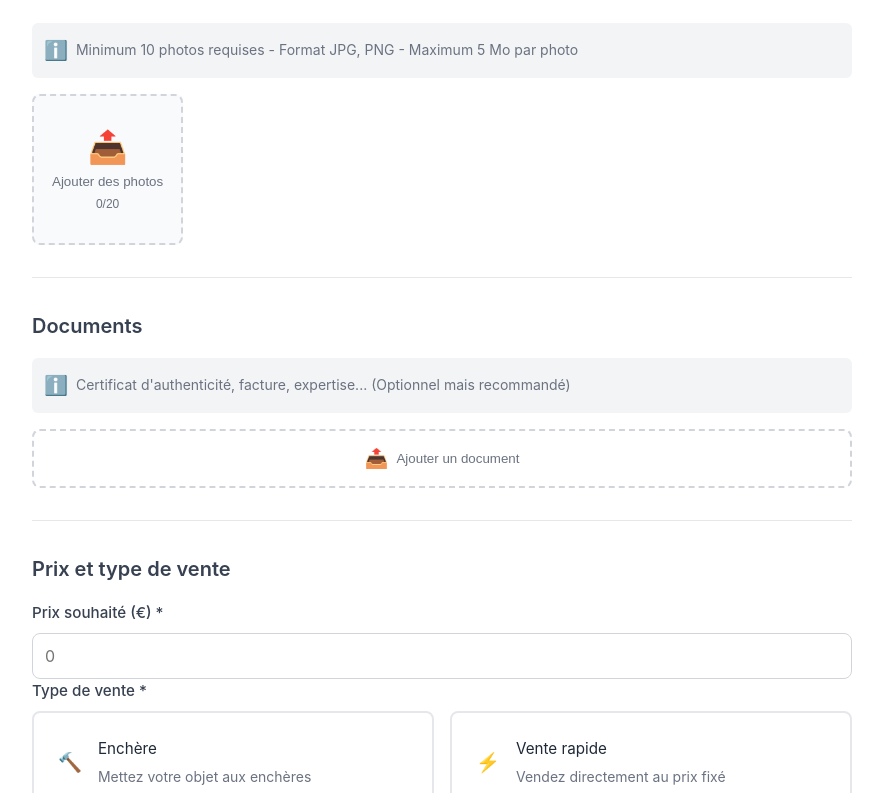
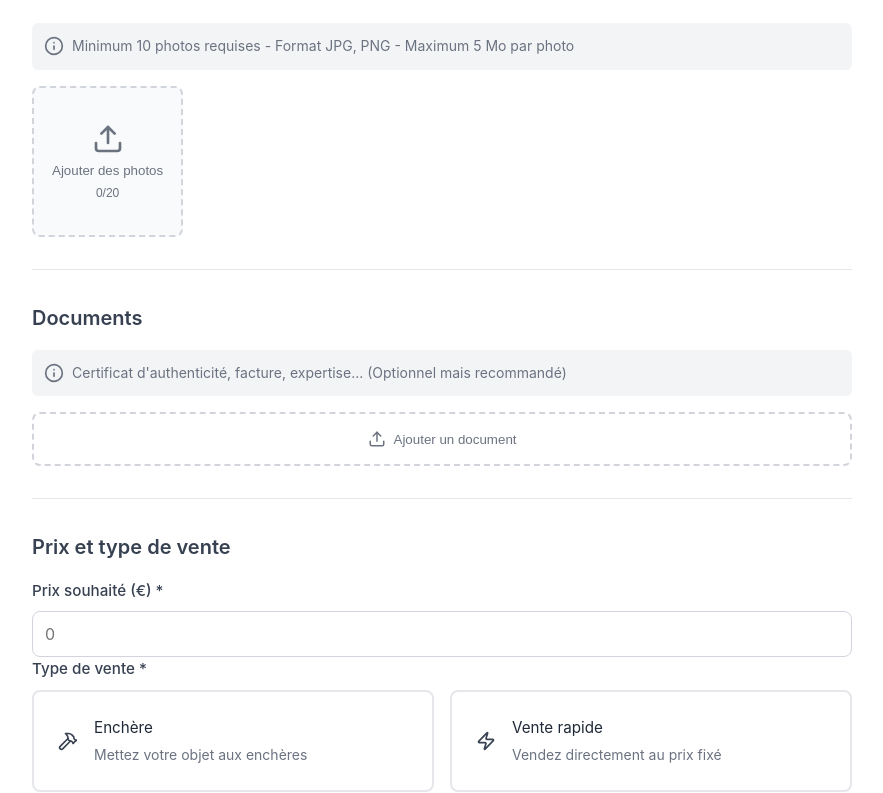
Before and after one commit to Valentin460/ESGI-Purple-Dog, a Vue app in the folder front/: page /publier in a window 1280 px wide. Shown: the part 849-1642 px from the top of the page, without its empty margins (198-1081 px from the left). Built offline with nearby package versions, Linux system fonts and the light colour scheme.

Commit message:
feat: enhance publication form with improved input structure and add lucide-vue-next icons

```diff
--- a/front/package.json
+++ b/front/package.json
@@ -15,6 +15,7 @@
     "format": "prettier --write --experimental-cli src/"
   },
   "dependencies": {
+    "lucide-vue-next": "^0.556.0",
     "pinia": "^3.0.4",
     "vue": "^3.5.25",
     "vue-router": "^4.6.3"
--- a/front/src/components/PublierObjet.vue
+++ b/front/src/components/PublierObjet.vue
@@ -15,7 +15,13 @@
 
           <div class="form-group">
             <label for="nom">Nom de l'objet *</label>
-            <input type="text" id="nom" v-model="formData.nom" required placeholder="Ex: Vase Art Déco en cristal" />
+            <input
+              type="text"
+              id="nom"
+              v-model="formData.nom"
+              required
+              placeholder="Ex: Vase Art Déco en cristal"
+            />
           </div>
 
           <div class="form-group">
@@ -36,33 +42,66 @@
           <div class="form-row">
             <div class="form-group">
               <label for="hauteur">Hauteur (cm) *</label>
-              <input type="number" id="hauteur" v-model.number="formData.dimensions.hauteur" required placeholder="0"
-                min="0" step="0.1" />
+              <input
+                type="number"
+                id="hauteur"
+                v-model.number="formData.dimensions.hauteur"
+                required
+                placeholder="0"
+                min="0"
+                step="0.1"
+              />
             </div>
 
             <div class="form-group">
               <label for="largeur">Largeur (cm) *</label>
-              <input type="number" id="largeur" v-model.number="formData.dimensions.largeur" required placeholder="0"
-                min="0" step="0.1" />
+              <input
+                type="number"
+                id="largeur"
+                v-model.number="formData.dimensions.largeur"
+                required
+                placeholder="0"
+                min="0"
+                step="0.1"
+              />
             </div>
 
             <div class="form-group">
               <label for="profondeur">Profondeur (cm) *</label>
-              <input type="number" id="profondeur" v-model.number="formData.dimensions.profondeur" required
-                placeholder="0" min="0" step="0.1" />
+              <input
+                type="number"
+                id="profondeur"
+                v-model.number="formData.dimensions.profondeur"
+                required
+                placeholder="0"
+                min="0"
+                step="0.1"
+              />
             </div>
           </div>
 
           <div class="form-group">
             <label for="poids">Poids (kg) *</label>
-            <input type="number" id="poids" v-model.number="formData.poids" required placeholder="0" min="0"
-              step="0.1" />
+            <input
+              type="number"
+              id="poids"
+              v-model.number="formData.poids"
+              required
+              placeholder="0"
+              min="0"
+              step="0.1"
+            />
           </div>
 
           <div class="form-group">
             <label for="description">Description *</label>
-            <textarea id="description" v-model="formData.description" required
-              placeholder="Décrivez votre objet en détail : époque, matériaux, état, provenance..." rows="6"></textarea>
+            <textarea
+              id="description"
+              v-model="formData.description"
+              required
+              placeholder="Décrivez votre objet en détail : époque, matériaux, état, provenance..."
+              rows="6"
+            ></textarea>
             <span class="char-count">{{ formData.description.length }} caractères</span>
           </div>
         </div>
@@ -71,26 +110,37 @@
         <div class="form-section">
           <h2>Photos *</h2>
           <p class="section-info">
-            <span class="icon-info">ℹ️</span>
+            <InfoIcon :size="20" class="icon-info" />
             Minimum 10 photos requises - Format JPG, PNG - Maximum 5 Mo par photo
           </p>
 
           <div class="photos-upload-zone">
-            <input type="file" ref="photosInput" @change="handlePhotosUpload" accept="image/jpeg,image/png,image/jpg"
-              multiple style="display: none" />
+            <input
+              type="file"
+              ref="photosInput"
+              @change="handlePhotosUpload"
+              accept="image/jpeg,image/png,image/jpg"
+              multiple
+              style="display: none"
+            />
 
             <div class="photos-grid">
               <div v-for="(photo, index) in formData.photos" :key="index" class="photo-preview">
                 <img :src="photo.preview" :alt="`Photo ${index + 1}`" />
                 <button type="button" @click="removePhoto(index)" class="remove-photo-btn">
-                  ✕
+                  <XIcon :size="16" />
                 </button>
                 <span class="photo-number">{{ index + 1 }}</span>
               </div>
 
-              <button type="button" @click="$refs.photosInput.click()" class="add-photo-btn"
-                :class="{ disabled: formData.photos.length >= 20 }" :disabled="formData.photos.length >= 20">
-                <span class="icon-upload">📤</span>
+              <button
+                type="button"
+                @click="$refs.photosInput.click()"
+                class="add-photo-btn"
+                :class="{ disabled: formData.photos.length >= 20 }"
+                :disabled="formData.photos.length >= 20"
+              >
+                <UploadIcon :size="32" class="icon-upload" />
                 <span>Ajouter des photos</span>
                 <small>{{ formData.photos.length }}/20</small>
               </button>
@@ -104,26 +154,32 @@
         <div class="form-section">
           <h2>Documents</h2>
           <p class="section-info">
-            <span class="icon-info">ℹ️</span>
+            <InfoIcon :size="20" class="icon-info" />
             Certificat d'authenticité, facture, expertise... (Optionnel mais recommandé)
           </p>
 
           <div class="documents-upload-zone">
-            <input type="file" ref="documentsInput" @change="handleDocumentsUpload" accept=".pdf,.jpg,.jpeg,.png"
-              multiple style="display: none" />
+            <input
+              type="file"
+              ref="documentsInput"
+              @change="handleDocumentsUpload"
+              accept=".pdf,.jpg,.jpeg,.png"
+              multiple
+              style="display: none"
+            />
 
             <div class="documents-list">
               <div v-for="(doc, index) in formData.documents" :key="index" class="document-item">
-                <span class="icon-file">📄</span>
+                <FileTextIcon :size="20" class="icon-file" />
                 <span class="document-name">{{ doc.name }}</span>
                 <span class="document-size">{{ formatFileSize(doc.size) }}</span>
                 <button type="button" @click="removeDocument(index)" class="remove-doc-btn">
-                  ✕
+                  <XIcon :size="16" />
                 </button>
               </div>
 
               <button type="button" @click="$refs.documentsInput.click()" class="add-document-btn">
-                <span class="icon-upload-small">📤</span>
+                <UploadIcon :size="18" class="icon-upload-small" />
                 <span>Ajouter un document</span>
               </button>
             </div>
@@ -136,8 +192,15 @@
 
           <div class="form-group">
             <label for="prix">Prix souhaité (€) *</label>
-            <input type="number" id="prix" v-model.number="formData.prix" required placeholder="0" min="0"
-              step="0.01" />
+            <input
+              type="number"
+              id="prix"
+              v-model.number="formData.prix"
+              required
+              placeholder="0"
+              min="0"
+              step="0.01"
+            />
           </div>
 
           <div class="form-group">
@@ -146,7 +209,7 @@
               <label class="radio-label">
                 <input type="radio" v-model="formData.typeVente" value="enchere" required />
                 <div class="radio-content">
-                  <span class="icon-gavel">🔨</span>
+                  <HammerIcon :size="20" class="icon-gavel" />
                   <div>
                     <strong>Enchère</strong>
                     <p>Mettez votre objet aux enchères</p>
@@ -157,7 +220,7 @@
               <label class="radio-label">
                 <input type="radio" v-model="formData.typeVente" value="vente-rapide" required />
                 <div class="radio-content">
-                  <span class="icon-zap">⚡</span>
+                  <ZapIcon :size="20" class="icon-zap" />
                   <div>
                     <strong>Vente rapide</strong>
                     <p>Vendez directement au prix fixé</p>
@@ -170,13 +233,12 @@
           <!-- Options spécifiques aux enchères -->
           <div v-if="formData.typeVente === 'enchere'" class="enchere-options">
             <div class="info-enchere">
-              <span class="icon-info">ℹ️</span>
+              <InfoIcon :size="20" class="icon-info" />
               <div>
                 <p><strong>Fonctionnement des enchères :</strong></p>
                 <ul>
                   <li>Votre prix souhaité devient automatiquement le prix minimum de vente</li>
                   <li>Le prix de départ est calculé automatiquement à -10% du prix souhaité</li>
-                  <li>L'objet ne sera vendu que si les enchères atteignent le prix minimum</li>
                   <li>L'objet ne sera vendu que si les enchères atteignent le prix minimum</li>
                   <li>Durée par défaut : 7 jours</li>
                 </ul>
@@ -184,16 +246,22 @@
             </div>
 
             <div class="form-group">
-              <label>Prix minimum de vente : {{ formData.prix ? formData.prix.toFixed(2) : '0.00' }} €</label>
-              <p class="info-text">Correspond à votre prix souhaité. L'objet ne sera pas vendu en dessous de ce prix.
+              <label
+                >Prix minimum de vente :
+                {{ formData.prix ? formData.prix.toFixed(2) : '0.00' }} €</label
+              >
+              <p class="info-text">
+                Correspond à votre prix souhaité. L'objet ne sera pas vendu en dessous de ce prix.
               </p>
             </div>
 
             <div class="form-group">
-              <label>Prix de départ de l'enchère : {{ prixDepartRecommande }} € (-10% automatique)</label>
+              <label
+                >Prix de départ de l'enchère : {{ prixDepartRecommande }} € (-10%
+                automatique)</label
+              >
               <p class="info-text">Calculé automatiquement à partir de votre prix souhaité</p>
             </div>
-
           </div>
         </div>
 
@@ -204,7 +272,7 @@
 
         <div v-if="success" class="success-message">
           <div class="success-icon">
-            ✓
+            <CheckIcon :size="24" />
           </div>
           <div>
             <strong>Objet publié avec succès !</strong>
@@ -214,11 +282,9 @@
 
         <!-- Boutons -->
         <div class="form-actions">
-          <button type="button" class="btn-cancel" @click="handleCancel">
-            Annuler
-          </button>
+          <button type="button" class="btn-cancel" @click="handleCancel">Annuler</button>
           <button type="submit" class="btn-submit" :disabled="isSubmitting">
-            {{ isSubmitting ? 'Publication en cours...' : 'Publier l\'objet' }}
+            {{ isSubmitting ? 'Publication en cours...' : "Publier l'objet" }}
           </button>
         </div>
       </form>
@@ -228,6 +294,15 @@
 
 <script setup>
 import { ref, computed, watch } from 'vue'
+import {
+  InfoIcon,
+  UploadIcon,
+  XIcon,
+  FileTextIcon,
+  HammerIcon,
+  ZapIcon,
+  CheckIcon,
+} from 'lucide-vue-next'
 import ArticleDetail from './ArticleDetail.vue'
 
 const formData = ref({
@@ -236,7 +311,7 @@ const formData = ref({
   dimensions: {
     hauteur: null,
     largeur: null,
-    profondeur: null
+    profondeur: null,
   },
   poids: null,
   description: '',
@@ -245,7 +320,7 @@ const formData = ref({
   prix: null,
   typeVente: '',
   prixDepart: null,
-  dureeEnchere: '7'
+  dureeEnchere: '7',
 })
 
 const photosInput = ref(null)
@@ -265,12 +340,15 @@ const prixDepartRecommande = computed(() => {
 })
 
 // Surveiller les changements du prix souhaité pour mettre à jour automatiquement le prix de départ
-watch(() => formData.value.prix, (newPrix) => {
-  if (newPrix) {
-    // Mettre à jour automatiquement le prix de départ à -10%
-    formData.value.prixDepart = parseFloat((newPrix * 0.9).toFixed(2))
-  }
-})
+watch(
+  () => formData.value.prix,
+  (newPrix) => {
+    if (newPrix) {
+      // Mettre à jour automatiquement le prix de départ à -10%
+      formData.value.prixDepart = parseFloat((newPrix * 0.9).toFixed(2))
+    }
+  },
+)
 
 const handlePhotosUpload = (event) => {
   const files = Array.from(event.target.files)
@@ -282,7 +360,7 @@ const handlePhotosUpload = (event) => {
     return
   }
 
-  files.forEach(file => {
+  files.forEach((file) => {
     // Vérifier la taille du fichier (5 Mo max)
     if (file.size > 5 * 1024 * 1024) {
       photosError.value = `La photo "${file.name}" dépasse 5 Mo`
@@ -295,7 +373,7 @@ const handlePhotosUpload = (event) => {
       formData.value.photos.push({
         file: file,
         preview: e.target.result,
-        name: file.name
+        name: file.name,
       })
     }
     reader.readAsDataURL(file)
@@ -313,7 +391,7 @@ const removePhoto = (index) => {
 const handleDocumentsUpload = (event) => {
   const files = Array.from(event.target.files)
 
-  files.forEach(file => {
+  files.forEach((file) => {
     // Vérifier la taille du fichier (10 Mo max)
     if (file.size > 10 * 1024 * 1024) {
       error.value = `Le document "${file.name}" dépasse 10 Mo`
@@ -336,7 +414,7 @@ const formatFileSize = (bytes) => {
   const k = 1024
   const sizes = ['Bytes', 'KB', 'MB', 'GB']
   const i = Math.floor(Math.log(bytes) / Math.log(k))
-  return Math.round(bytes / Math.pow(k, i) * 100) / 100 + ' ' + sizes[i]
+  return Math.round((bytes / Math.pow(k, i)) * 100) / 100 + ' ' + sizes[i]
 }
 
 const handleCancel = () => {
@@ -348,7 +426,7 @@ const handleCancel = () => {
       dimensions: {
         hauteur: null,
         largeur: null,
-        profondeur: null
+        profondeur: null,
       },
       poids: null,
       description: '',
@@ -357,7 +435,7 @@ const handleCancel = () => {
       prix: null,
       typeVente: '',
       prixDepart: null,
-      dureeEnchere: '7'
+      dureeEnchere: '7',
     }
     photosError.value = ''
     error.value = ''
@@ -389,7 +467,7 @@ const handleSubmit = async () => {
     }
     // Le prix de départ est calculé automatiquement, pas besoin de validation supplémentaire
     if (!formData.value.dureeEnchere) {
-      error.value = 'La durée de l\'enchère est requise'
+      error.value = "La durée de l'enchère est requise"
       return
     }
   }
@@ -398,15 +476,14 @@ const handleSubmit = async () => {
 
   try {
     // Simulation de l'envoi du formulaire
-    await new Promise(resolve => setTimeout(resolve, 2000))
+    await new Promise((resolve) => setTimeout(resolve, 2000))
 
     // Ici, vous enverriez les données au backend
-    console.log('Données de l\'objet:', formData.value)
+    console.log("Données de l'objet:", formData.value)
 
     // Afficher l'article publié
     articlePublie.value = { ...formData.value }
     success.value = true
-
   } catch {
     error.value = 'Une erreur est survenue lors de la publication. Veuillez réessayer.'
   } finally {
@@ -416,6 +493,45 @@ const handleSubmit = async () => {
 </script>
 
 <style scoped>
+/* Styles pour les icônes SVG */
+.icon-info,
+.icon-file,
+.icon-gavel,
+.icon-zap {
+  width: 20px;
+  height: 20px;
+  flex-shrink: 0;
+}
+
+.icon-upload {
+  width: 32px;
+  height: 32px;
+}
+
+.icon-upload-small {
+  width: 18px;
+  height: 18px;
+}
+
+.remove-photo-btn svg,
+.remove-doc-btn svg {
+  width: 16px;
+  height: 16px;
+}
+
+.success-icon svg {
+  width: 24px;
+  height: 24px;
+}
+
+.section-info,
+.radio-content,
+.document-item,
+.info-enchere {
+  display: flex;
+  align-items: center;
+  gap: 8px;
+}
 .publier-objet-container {
   min-height: 100vh;
   background: #f9fafb;
@@ -508,8 +624,8 @@ label {
   font-size: 0.95rem;
 }
 
-input[type="text"],
-input[type="number"],
+input[type='text'],
+input[type='number'],
 select,
 textarea {
   padding: 0.75rem;
@@ -522,8 +638,8 @@ textarea {
   max-width: 100%;
 }
 
-input[type="text"]:focus,
-input[type="number"]:focus,
+input[type='text']:focus,
+input[type='number']:focus,
 select:focus,
 textarea:focus {
   outline: none;
@@ -711,7 +827,7 @@ textarea {
   cursor: pointer;
 }
 
-.radio-label input[type="radio"] {
+.radio-label input[type='radio'] {
   display: none;
 }
 
@@ -725,7 +841,7 @@ textarea {
   transition: all 0.2s;
 }
 
-.radio-label input[type="radio"]:checked+.radio-content {
+.radio-label input[type='radio']:checked + .radio-content {
   border-color: #667eea;
   background: rgba(102, 126, 234, 0.05);
 }
@@ -920,8 +1036,8 @@ textarea {
     padding-right: 2.5rem;
   }
 
-  input[type="text"],
-  input[type="number"],
+  input[type='text'],
+  input[type='number'],
   textarea {
     font-size: 16px;
     /* Évite le zoom automatique sur iOS */
```
Also changed, not shown: front/src/router/index.js (+17 -10 lines).
